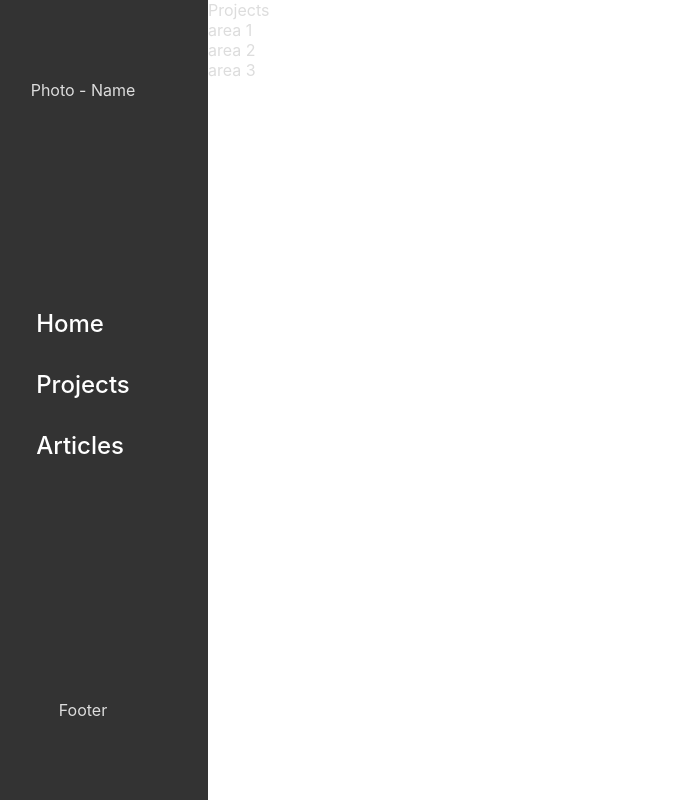
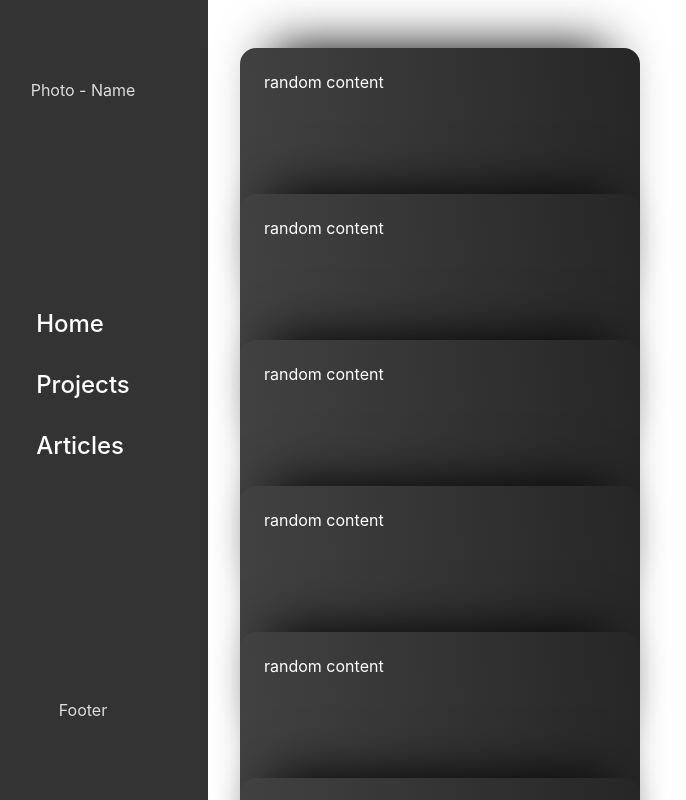
Before and after one commit to turkaytunc/portfolio, a React (Create React App) app: page /portfolio/projects in a window 1280 px wide. Shown: the top 800 px of the page, without its empty margins (42-728 px from the left). Built offline with nearby package versions, Linux system fonts and the light colour scheme.

Commit message:
add: card layout for desktop

```diff
--- a/src/components/projects/Projects.tsx
+++ b/src/components/projects/Projects.tsx
@@ -1,15 +1,15 @@
 import React from 'react';
+import Project from './project/Project';
 import './projects.scss';
 
 const Projects = () => {
-  return (
-    <section className="projects-container">
-      Projects
-      <section className="projects-section"> area 1</section>
-      <section className="projects-section"> area 2</section>
-      <section className="projects-section"> area 3</section>
-    </section>
-  );
+  const arr = [];
+
+  for (let i = 0; i < 10; i += 1) {
+    arr.push(<Project content="random content" />);
+  }
+
+  return <section className="projects-container">{arr.map((item) => item)}</section>;
 };
 
 export default Projects;
--- /dev/null
+++ b/src/components/projects/project/Project.tsx
@@ -0,0 +1,8 @@
+import React from 'react';
+import './project.scss';
+
+const Project = ({ content }: { content: string }) => {
+  return <div className="project-card">{content}</div>;
+};
+
+export default Project;
--- /dev/null
+++ b/src/components/projects/project/project.scss
@@ -0,0 +1,51 @@
+.project-card {
+  height: 300px;
+  width: 400px;
+  background-color: coral;
+  padding: 1.5rem;
+  background: linear-gradient(85deg, #434343, #262626);
+  box-shadow: 0rem -2rem 3rem -2rem #000;
+  color: white;
+  transition: all 0.2s;
+  animation: scaleUp 1s linear;
+  border-radius: 1rem;
+  z-index: 5;
+  &:not(:first-child) {
+    margin-top: -170px;
+  }
+  &:hover {
+    transform: translateY(-100px) rotate(-7deg);
+  }
+  &:hover:first-child {
+    transform: translateY(0) rotate(-7deg);
+  }
+  &:hover ~ .card-container {
+    transform: translateY(80px);
+  }
+}
+
+@keyframes scaleUp {
+  from {
+    transform: scale(0);
+  }
+  to {
+    transform: scale(1);
+  }
+}
+
+@media screen and (min-width: 768px) {
+  .project-card {
+    &:not(:first-child) {
+      margin-top: -170px;
+    }
+    &:hover {
+      transform: translateY(-100px) rotate(-7deg);
+    }
+    &:hover:first-child {
+      transform: translateY(0) rotate(-7deg);
+    }
+    &:hover ~ .card-container {
+      transform: translateY(80px);
+    }
+  }
+}
--- a/src/components/projects/projects.scss
+++ b/src/components/projects/projects.scss
@@ -1,4 +1,8 @@
 .projects-container {
   display: flex;
   flex-direction: column;
+  grid-template-columns: repeat(auto-fit, minmax(250px, 1fr));
+  gap: 1rem;
+  position: relative;
+  padding: 3rem 0 3rem 2rem;
 }
```
